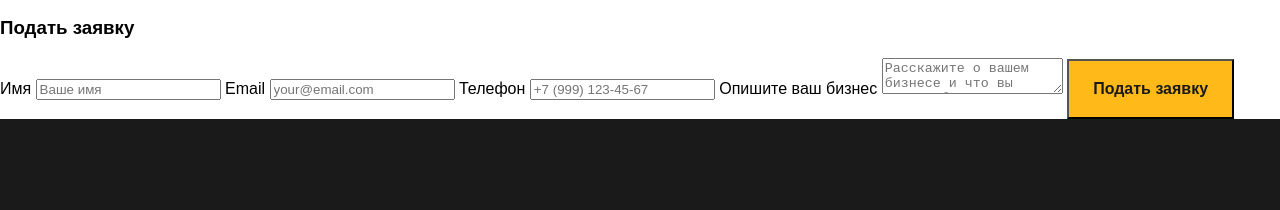
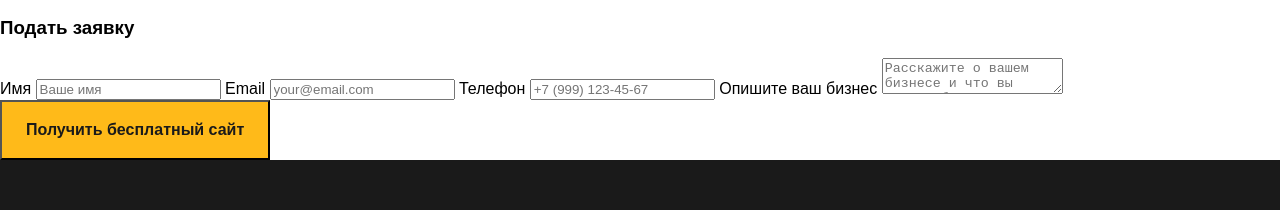
Before and after one commit to artemdev9/webfreeguys, an Eleventy site: page src/index.html in a window 1280 px wide. Shown: the part 11476-11686 px from the top of the page. Built offline with nearby package versions, Linux system fonts and the light colour scheme; Eleventy itself is replaced by a stand-in of ours; files that its build step writes are made by us from their sources.

Commit message:
chnagesd button name

```diff
--- a/src/index.html
+++ b/src/index.html
@@ -650,7 +650,7 @@
                     Опишите ваш бизнес
                     <textarea class="cs-input cs-textarea" required name="Message" id="message-1388" placeholder="Расскажите о вашем бизнесе и что вы хотели бы видеть на сайте..."></textarea>
                 </label>
-                <button class="cs-button-solid cs-submit" type="submit">Подать заявку</button>
+                <button class="cs-button-solid cs-submit" type="submit">Получить бесплатный сайт</button>
             </form>
         </div>
     </section>
```
